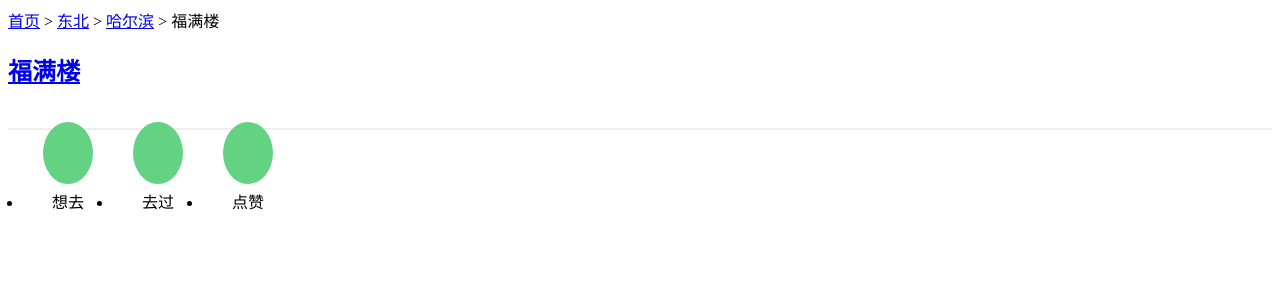
After one commit to yacan8/watermelon, a PHP site: the page made by Application/Home/View/Scenic/foodhotel.html in a window 1280 px wide. The commit adds this page. Shown: the top 300 px of the page. Run offline with PHP 8.4, Linux system fonts and the light colour scheme; the template is opened without the code that fills it, so the values that code supplies are empty.

Commit message:
foodhotel

```diff
--- a/Application/Home/Controller/ScenicController.class.php
+++ b/Application/Home/Controller/ScenicController.class.php
@@ -6,4 +6,9 @@ class ScenicController extends Controller {
     public function index(){
     	$this->display('city_d');
     }
+
+
+    public function foodhotel(){
+    	$this->display();
+    }
 }
--- a/Application/Home/View/Scenic/city_d.html
+++ b/Application/Home/View/Scenic/city_d.html
@@ -59,7 +59,7 @@
 					<include file="ScenicContent:Carousel" />
 				</div>
 				<div class="span-right">
-					<ul class="op-two over-h">
+					<ul class="op-2 over-h">
 						<li>
 							<span class="glyphicon glyphicon-heart icon"></span>
 							<span>想去</span>
--- /dev/null
+++ b/Application/Home/View/Scenic/foodhotel.html
@@ -0,0 +1,65 @@
+<!DOCTYPE html>
+<html>
+<head>
+    <include file="Common/headerCSS" />
+	<link rel="stylesheet" href="__PUBLIC__/css/Scenic_Index.css">
+	<link rel="stylesheet" href="__PUBLIC__/css/carousel.css">
+    <title>西瓜游-景点</title>
+</head>
+
+<body>
+
+    <include file="Common/navbar" />
+    <div class="border-b-gray-e ">
+	    <div class="container p-t-md">
+			<div class="row">
+				<div class="col-xs-12">
+					<a href="#">首页</a>
+					<span class="tc-gray9 font-12">></span>
+					<a href="#">东北</a>
+					<span class="tc-gray9 font-12">></span>
+					<a href="#">哈尔滨</a>
+					<span class="tc-gray9 font-12">></span>
+					<span>福满楼</span>
+				</div>
+
+				<div class="col-xs-8 m-b-sm">
+					<h2>
+						<a href="#">福满楼</a>
+					</h2>
+				</div>
+				<div class="col-xs-4">
+					<ul class="op-3 over-h m-b-sm">
+						<li>
+							<span class="iconfont icon-shoucangyishoucang-copy icon"></span>
+							<span>想去</span>
+						</li>
+						<li>
+							<span class="glyphicon glyphicon-flag icon"></span>
+							<span>去过</span>
+						</li>
+						<li>
+							<span class="glyphicon glyphicon-thumbs-up icon"></span>
+							<span>点赞</span>
+						</li>
+					</ul>
+				</div>
+
+
+
+			</div>
+	    </div>
+	</div>
+	<div class="bg-gray-f6 p-t-md p-b-md border-b-gray-e ">
+
+	</div>
+	<br>
+
+    <include file="Common/footer" />
+</body>
+<include file="Common/footerJS" />
+<script type="text/javascript">
+	var PUBLIC = "__PUBLIC__";
+</script>
+<script type="text/javascript" src="__PUBLIC__/js/infomation.js"></script>
+</html>
--- a/Public/css/Scenic_Index.css
+++ b/Public/css/Scenic_Index.css
@@ -39,20 +39,25 @@
 	width: 300px;
 }
 
-
-.op-two{
+.op-3,
+.op-2{
 	padding: 0 15px 5px 15px;
 }
-.op-two>li{
+.op-3>li,
+.op-2>li{
 	float: left;
-	width: 50%;
+	width: 135px;
 }
-.op-two>li>span{
+.op-3>li{
+	width: 90px;
+}
+.op-3>li>span,
+.op-2>li>span{
 	display: block;
 	text-align: center;
 }
-
-.op-two>li>.icon{
+.op-3>li>.icon,
+.op-2>li>.icon{
 	background-color: #63D283;
 	color: #fff;
 	width: 50px;
```
